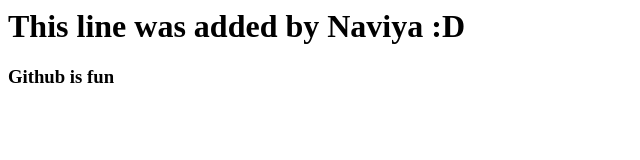
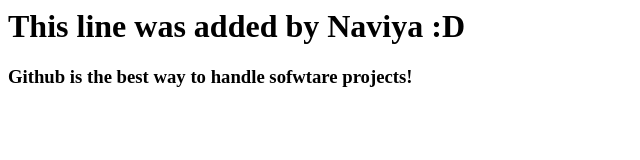
Before and after one commit to codethilina/ircchat, a plain HTML site: page index.html in a window 1280 px wide. Shown: the whole page, without its empty margins (0-640 px from the left). Drawn offline with Linux system fonts and the light colour scheme.

Commit message:
Naviya edited again

```diff
--- a/index.html
+++ b/index.html
@@ -2,7 +2,7 @@
 <head><title>Thilina</title></head>
 <body>
 <h1> This line was added by Naviya :D </h1>
-<h3>Github is fun</h3>
+<h3>Github is the best way to handle sofwtare projects!</h3>
 </body>
 
 </html>
```
